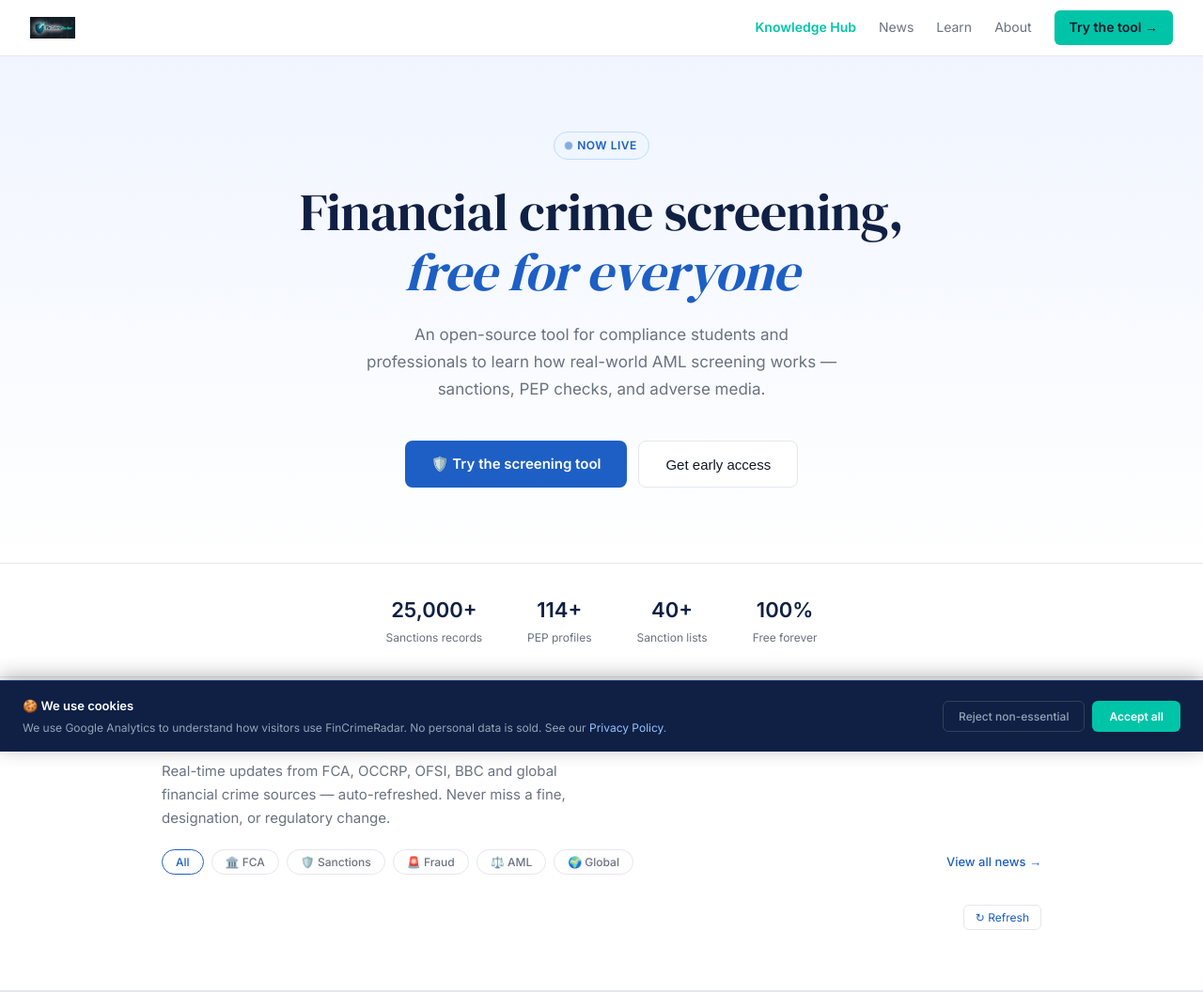
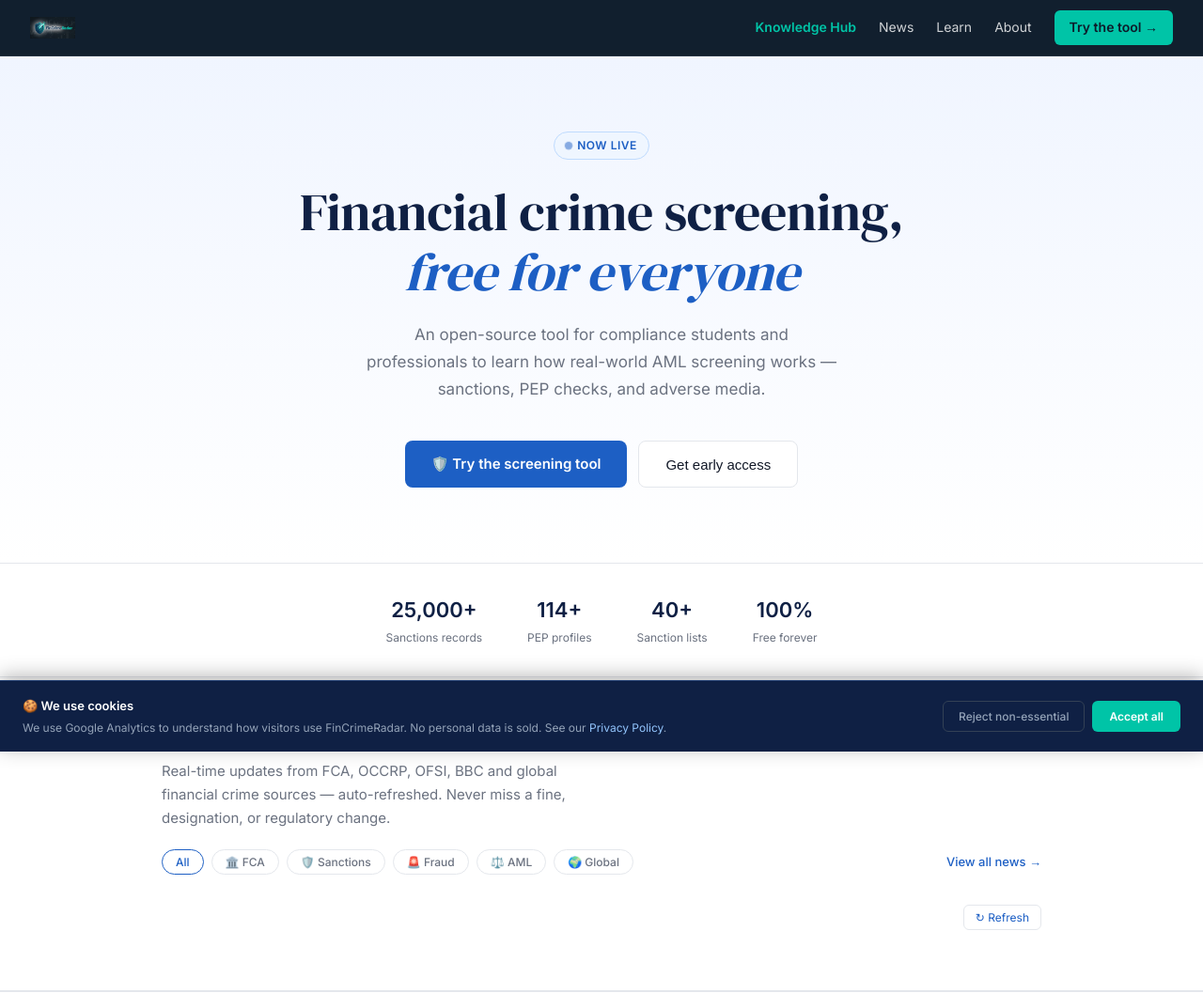
Before and after one commit to prats922/fincrimeradar, a plain HTML site: page index.html in a window 1280 px wide. Shown: the top 1057 px of the page at 94% size. Drawn offline with Linux system fonts and the light colour scheme.

Commit message:
Add files via upload

```diff
--- a/index.html
+++ b/index.html
@@ -70,17 +70,17 @@
       position: sticky; top: 0; z-index: 100;
       display: flex; align-items: center; justify-content: space-between;
       padding: 0 2rem; height: 60px;
-      background: rgba(255,255,255,0.95);
+      background: rgba(13,27,42,0.98);
       backdrop-filter: blur(8px);
-      border-bottom: 1px solid var(--border);
+      border-bottom: 1px solid rgba(255,255,255,0.08);
     }
     .nav-brand { display: flex; align-items: center; gap: 10px; text-decoration: none; }
     .nav-logo { width: 28px; height: 28px; }
     .nav-name { font-size: 16px; font-weight: 600; color: var(--navy); letter-spacing: -0.3px; }
     .nav-name span { color: var(--accent); }
     .nav-links { display: flex; align-items: center; gap: 1.5rem; }
-    .nav-links a { font-size: 14px; color: var(--muted); text-decoration: none; transition: color 0.15s; }
-    .nav-links a:hover { color: var(--text); }
+    .nav-links a { font-size: 14px; color: rgba(255,255,255,0.8); text-decoration: none; transition: color 0.15s; }
+    .nav-links a:hover { color: #00c4a7; }
     .nav-cta {
       padding: 7px 16px; background: var(--accent); color: #fff;
       border-radius: 6px; font-size: 14px; font-weight: 500;
@@ -217,9 +217,9 @@
   </a>
   <div class="nav-links">
     <a href="/knowledge.html" class="hide-mobile" style="color:#00c4a7;font-weight:600;">Knowledge Hub</a>
-    <a href="/news.html" class="hide-mobile">News</a>
-    <a href="/learn.html" class="hide-mobile">Learn</a>
-    <a href="/about.html" class="hide-mobile">About</a>
+    <a href="/news.html" class="hide-mobile" style="color:rgba(255,255,255,0.8);">News</a>
+    <a href="/learn.html" class="hide-mobile" style="color:rgba(255,255,255,0.8);">Learn</a>
+    <a href="/about.html" class="hide-mobile" style="color:rgba(255,255,255,0.8);">About</a>
     <a href="/screen.html" class="nav-cta" style="background:#00c4a7;color:#0d1b2a;font-weight:700;">Try the tool →</a>
   </div>
 </nav>
```
